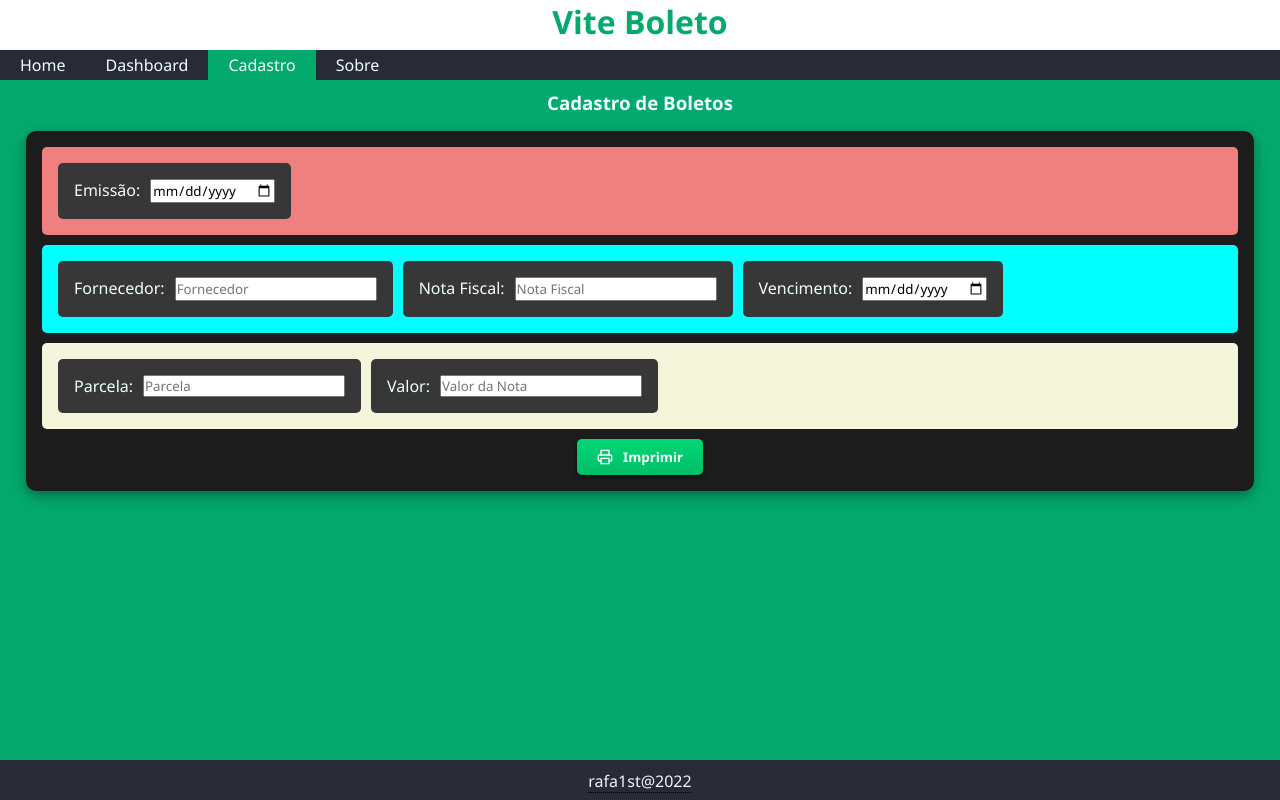
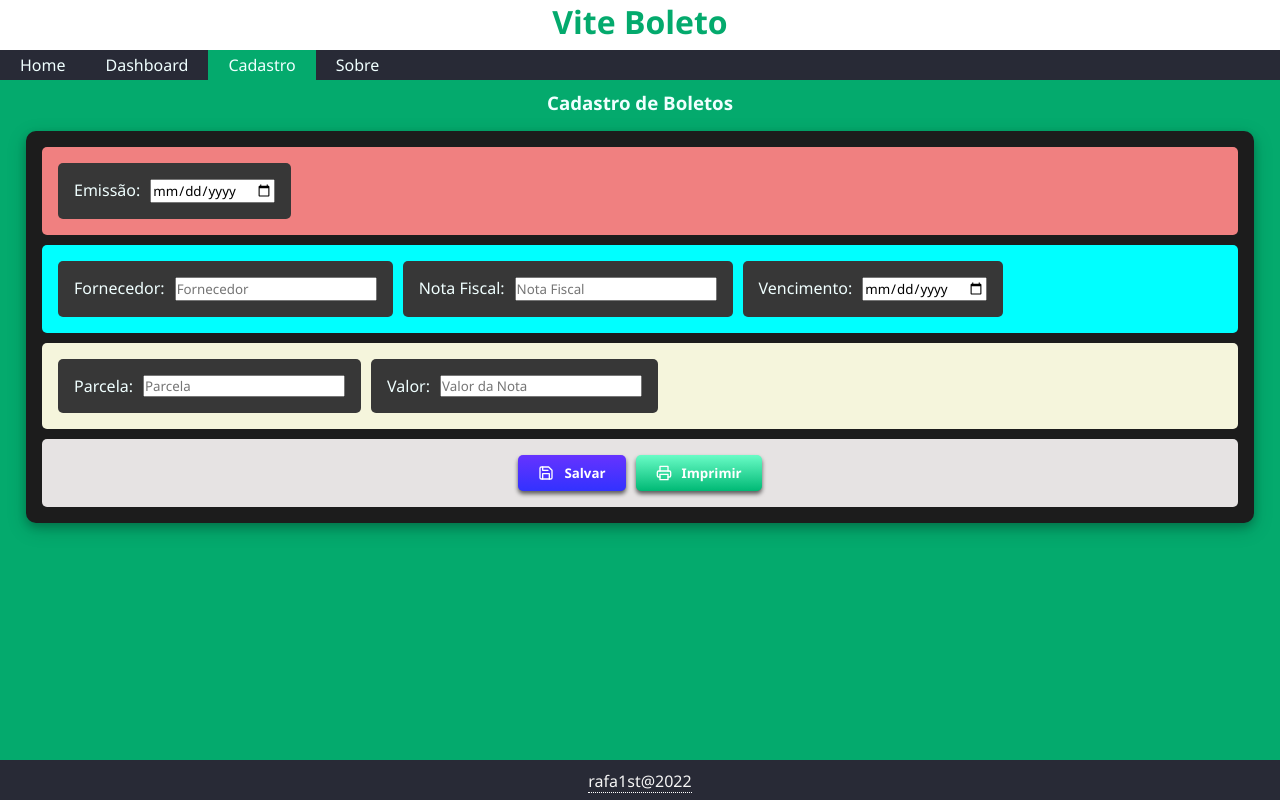
Before and after one commit to rafa1st/vite-boleto, a React (Vite) app: page /cadastro in a window 1280 px wide. Built offline with nearby package versions, Linux system fonts and the light colour scheme.

Commit message:
editing buttons

```diff
--- a/src/components/Cadastro/index.tsx
+++ b/src/components/Cadastro/index.tsx
@@ -1,6 +1,6 @@
 import { useState } from "react";
 import { useNavigate } from "react-router-dom";
-import { Printer } from "react-feather";
+import { Printer, Save } from "react-feather";
 
 import "./styles.css";
 
@@ -29,12 +29,10 @@ export default function CadastroBoleto() {
     }));
   };
 
-
   return (
     <div>
       <h3>Cadastro de Boletos</h3>
-
-      <form className="container-box">
+      <form className="container-form">
         <div className="row-1">
           <label>
             Emissão:
@@ -101,7 +99,16 @@ export default function CadastroBoleto() {
             />
           </label>
         </div>
-        <button onClick={handleSubmit}> <Printer className="icon-printer"/>Imprimir</button>
+        <div className="form-buttons">
+          <button className="save-btn" onClick={(e) => e.preventDefault()}>
+            <Save className="icon-feather"/>
+            Salvar
+          </button>
+          <button className="print-btn" onClick={handleSubmit}>
+            <Printer className="icon-feather" />
+            Imprimir
+          </button>
+        </div>
       </form>
     </div>
   );
--- a/src/components/Cadastro/styles.css
+++ b/src/components/Cadastro/styles.css
@@ -1,4 +1,4 @@
-.container-box {
+.container-form {
   color: azure;
   background-color: #1c1c1c;
   box-shadow: 0 4px 8px 0 #00000033, 0 6px 20px 0 #00000030;
@@ -12,9 +12,10 @@
   gap: 10px;
 }
 
-.container-box div {
+.container-form div {
   border-radius: 5px;
   padding: 1rem;
+
   /*inicio do flex*/
   display: flex;
   flex-direction: row;
@@ -22,7 +23,7 @@
   gap: 10px;
 }
 
-.container-box div label {
+.container-form div label {
   background-color: #373737;
   border-radius: 5px;
   padding: 1rem;
@@ -33,7 +34,7 @@
   flex-direction: row;
 }
 
-.container-box h3 {
+.container-form h3 {
   background-color: #c395ff;
   color: azure;
   text-align: center;
@@ -51,28 +52,52 @@
   background-color: beige;
 }
 
-.icon-printer {
+.icon-feather {
   width: 1rem;
 }
 
-.container-box button {
-  background-image: linear-gradient(-180deg, #00d775, #00bd68);
-  box-shadow: rgba(0, 0, 0, 0.6) 0 2px 4px;
-  color: #ffffff;
+.form-buttons {
+  background-color: #e6e3e3;
+  display: flex;
+  justify-content: center;
+}
+
+.form-buttons button {
+  color: #fff;
+  box-shadow: rgba(0, 0, 0, 0.6) 0 3px 4px;
   font-weight: bold;
   padding: 6px 20px;
   border-radius: 5px;
   border-style: none;
   cursor: pointer;
-  align-self: center;
+  transition: 0.3s;
   display: flex;
   flex-direction: row;
   align-items: center;
-  transition: 0.3s;
   gap: 10px;
 }
 
-.container-box button:hover {
-  color: #156415;
-  background-image: linear-gradient(180deg, #ffffff, #a8a6a6);
+.print-btn {
+  background-image: linear-gradient(180deg, #69fcc6, #00b975);
 }
+
+.save-btn {
+  background-image: linear-gradient(180deg, #6633ff, #3232ff);
+}
+
+.print-btn:hover,
+.save-btn:hover {
+  opacity: 0.8;
+  box-shadow: rgba(102, 51, 255, 0.9) 0 3px 5px;
+}
+
+/*
+
+background-image: linear-gradient(180deg, #00d775, #00bd68);
+background-image: linear-gradient(180deg, #6633ff, #dc143c);
+
+hover
+color: #04aa6d;
+background-image: linear-gradient(180deg, #cfcfcf, #a8a6a6);
+
+*/
--- a/src/components/Footer/styles.css
+++ b/src/components/Footer/styles.css
@@ -9,13 +9,12 @@ footer {
 .footer-link {
   text-decoration: none;
   color: #f6f6f6;
-
 }
 
 .tooltip {
   position: relative;
   display: inline-block;
-  border-bottom: 1px dotted #000;
+  border-bottom: 1px dotted #fff;
 }
 
 .tooltip .tooltip-text {
--- a/src/pages/Home/styles.css
+++ b/src/pages/Home/styles.css
@@ -3,12 +3,13 @@
   grid-template-rows: 50px 30px auto 40px;
   min-height: 100vh;
 }
-.display {
-  background-color: #04AA6D;
-  padding: 10px;
-  color: azure;
-}
 
 .home h1 {
   color: #04AA6D;
 }
+
+.display {
+  background-color: #04AA6D;
+  color: azure;
+  padding: 10px;
+}
--- a/src/pages/Print/index.tsx
+++ b/src/pages/Print/index.tsx
@@ -16,7 +16,7 @@ const Print = () => {
 
   return (
     <div className="print-container">
-      <button className="print-button" type="button" onClick={handleClick}>
+      <button className="back-btn" type="button" onClick={handleClick}>
         <ArrowLeft className="icon-arrow-left" />
         Voltar
       </button>
--- a/src/pages/Print/styles.css
+++ b/src/pages/Print/styles.css
@@ -6,7 +6,7 @@
   border-bottom: 2px dashed #c6c6c6;
 }
 
-.print-button {
+.back-btn {
   padding: 0 10px;
   cursor: pointer;
   display: flex;
@@ -40,7 +40,7 @@
 
 .signature {
   margin: 50px;
-  border-bottom: 1px#c6c6c6;
+  border-bottom: 1px #c6c6c6;
   width: 200px;
   display: flex;
   flex-direction: column;
```
Also changed, not shown: src/pages/Home/index.tsx (line endings or trailing spaces).
